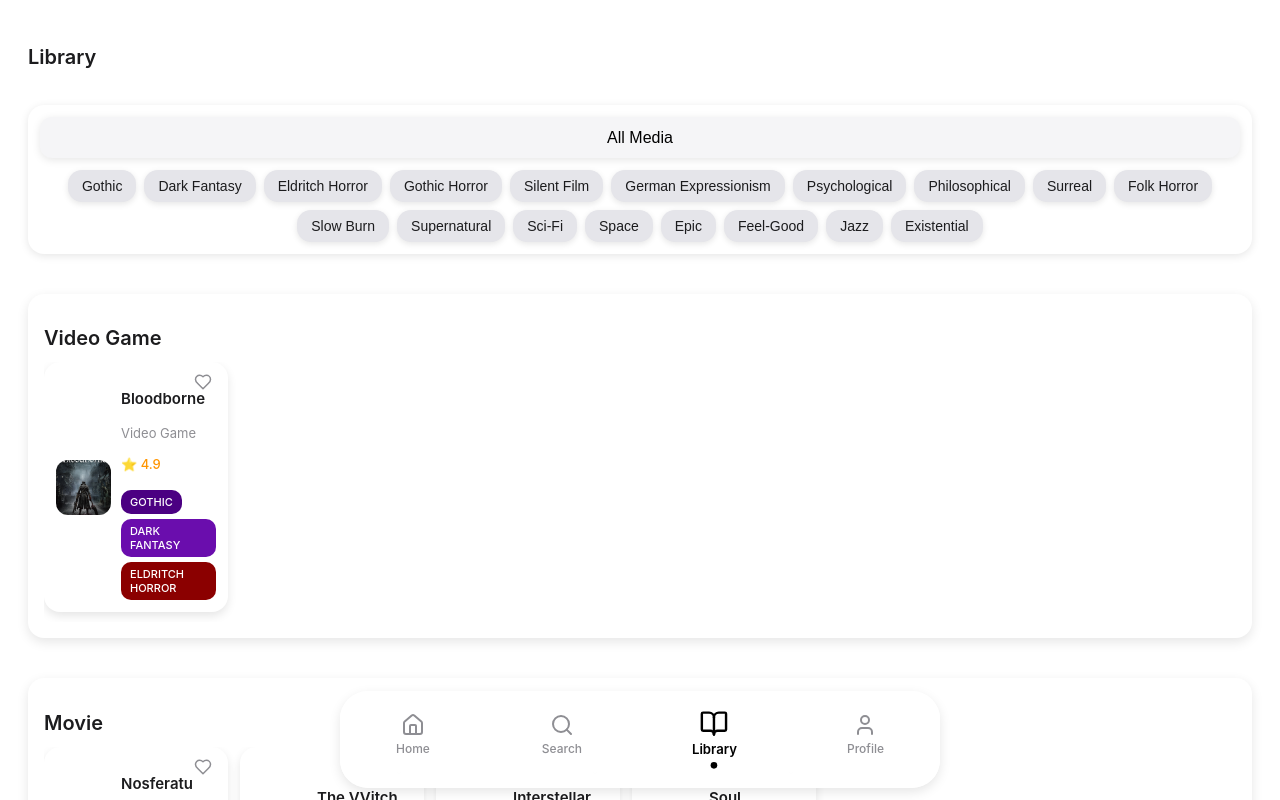
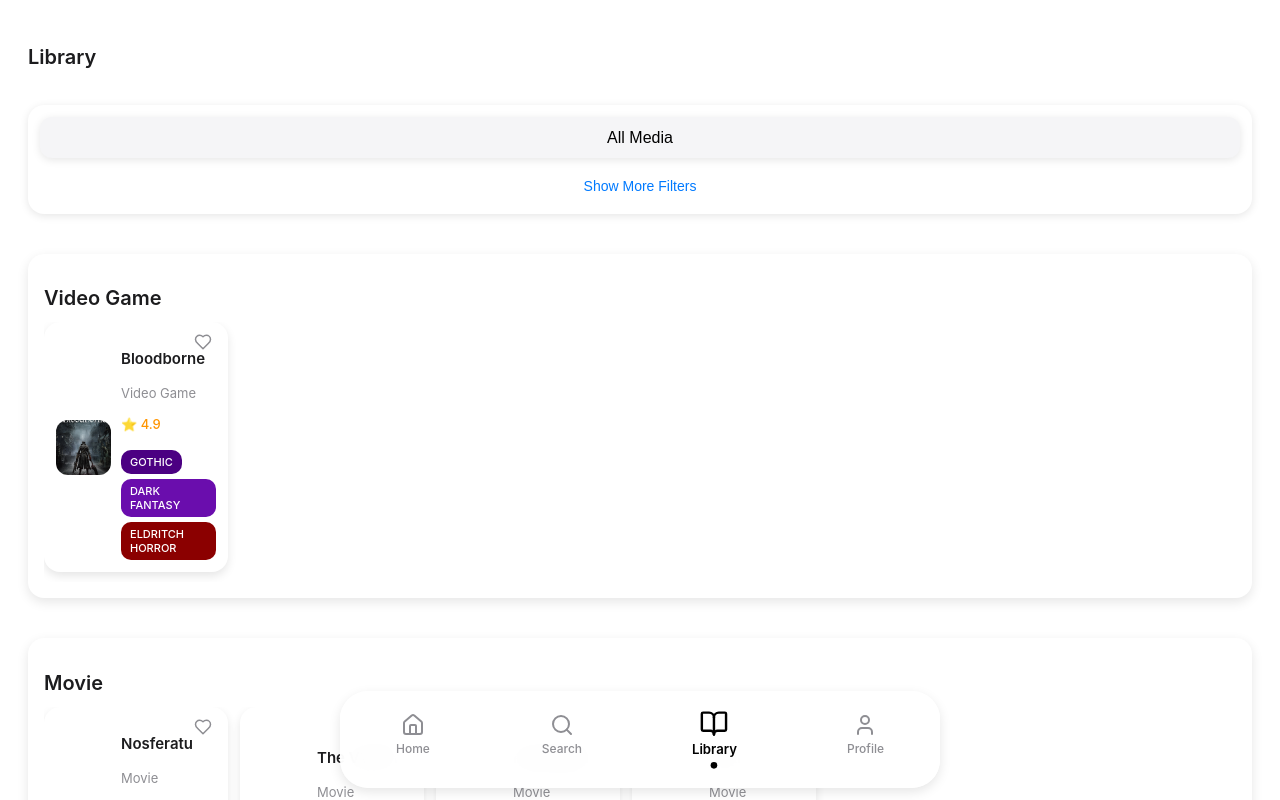
Before and after one commit to beanguap/Atmo, a React (Vite) app: page /library in a window 1280 px wide. Shown: the top 800 px of the page. Built offline with nearby package versions, Linux system fonts and the light colour scheme; grey boxes are pictures that could not be loaded.

Commit message:
Add collapsible tag filters to Library; implement toggle functionality for better UI/UX

```diff
--- a/src/pages/Library.jsx
+++ b/src/pages/Library.jsx
@@ -6,6 +6,7 @@ import mediaData from "../data/mediaData";
 const Library = () => {
   const [selectedType, setSelectedType] = useState("All");
   const [selectedTag, setSelectedTag] = useState(null);
+  const [showTags, setShowTags] = useState(false); // Toggle state for tags
 
   // Extract unique tags from all media
   const allTags = [...new Set(mediaData.flatMap((media) => media.tags))];
@@ -30,6 +31,7 @@ const Library = () => {
 
       {/* Filter Options */}
       <div className="filter-container">
+        {/* Always Visible Media Type Dropdown */}
         <div className="dropdown-wrapper">
           <select onChange={(e) => setSelectedType(e.target.value)} value={selectedType}>
             <option value="All">All Media</option>
@@ -40,6 +42,8 @@ const Library = () => {
           </select>
         </div>
 
+        {/* Collapsible Tag Filters */}
+        {showTags && (
           <div className="tag-container">
             {allTags.map((tag) => (
               <button
@@ -51,6 +55,12 @@ const Library = () => {
               </button>
             ))}
           </div>
+        )}
+
+        {/* Toggle Button */}
+        <button className="toggle-button" onClick={() => setShowTags(!showTags)}>
+          {showTags ? "Hide Filters" : "Show More Filters"}
+        </button>
       </div>
 
       {/* Media Shelves */}
--- a/src/styles/Library.css
+++ b/src/styles/Library.css
@@ -10,7 +10,7 @@
     box-shadow: 0 2px 8px rgba(0, 0, 0, 0.1);
   }
 
-  /* --- Dropdown Menu --- */
+  /* --- Dropdown Menu (Always Visible) --- */
   .dropdown-wrapper {
     position: relative;
     display: flex;
@@ -37,14 +37,17 @@
     background: #e5e5ea;
   }
 
-  /* --- Tag Buttons --- */
+  /* --- Collapsible Tags --- */
   .tag-container {
     display: flex;
     flex-wrap: wrap;
     gap: 8px;
     justify-content: center;
+    padding-top: 8px;
+    transition: max-height 0.3s ease-in-out;
   }
 
+  /* --- Tag Buttons --- */
   .tag-button {
     padding: 8px 14px;
     border-radius: 14px;
@@ -65,6 +68,22 @@
   .tag-button.active {
     background: black;
     color: white;
+  }
+
+  /* --- Collapse Button --- */
+  .toggle-button {
+    border: none;
+    background: transparent;
+    font-size: 14px;
+    font-weight: 500;
+    color: #007AFF;
+    cursor: pointer;
+    padding: 8px 0;
+    transition: all 0.2s ease-in-out;
+  }
+
+  .toggle-button:hover {
+    opacity: 0.8;
   }
 
   /* --- Media Shelves --- */
```
Lines whose indentation alone changed are shown as unchanged.
